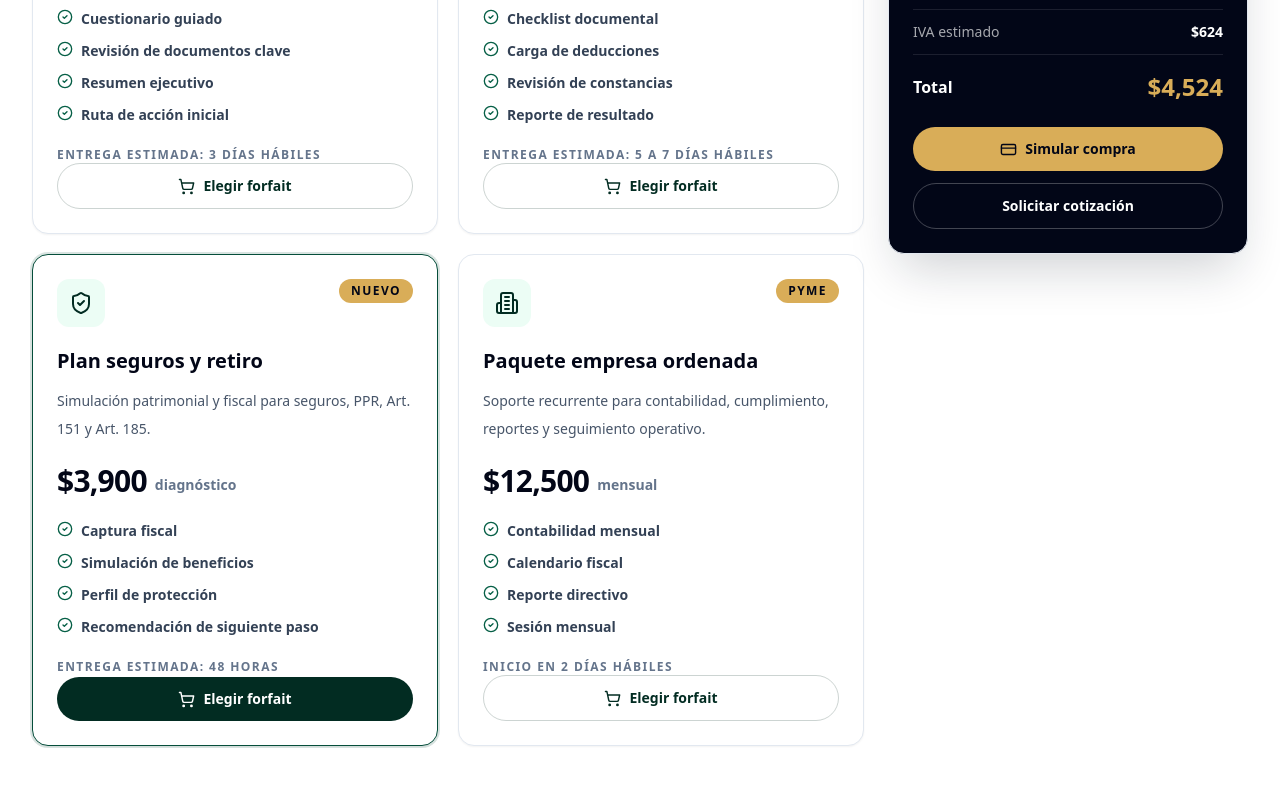
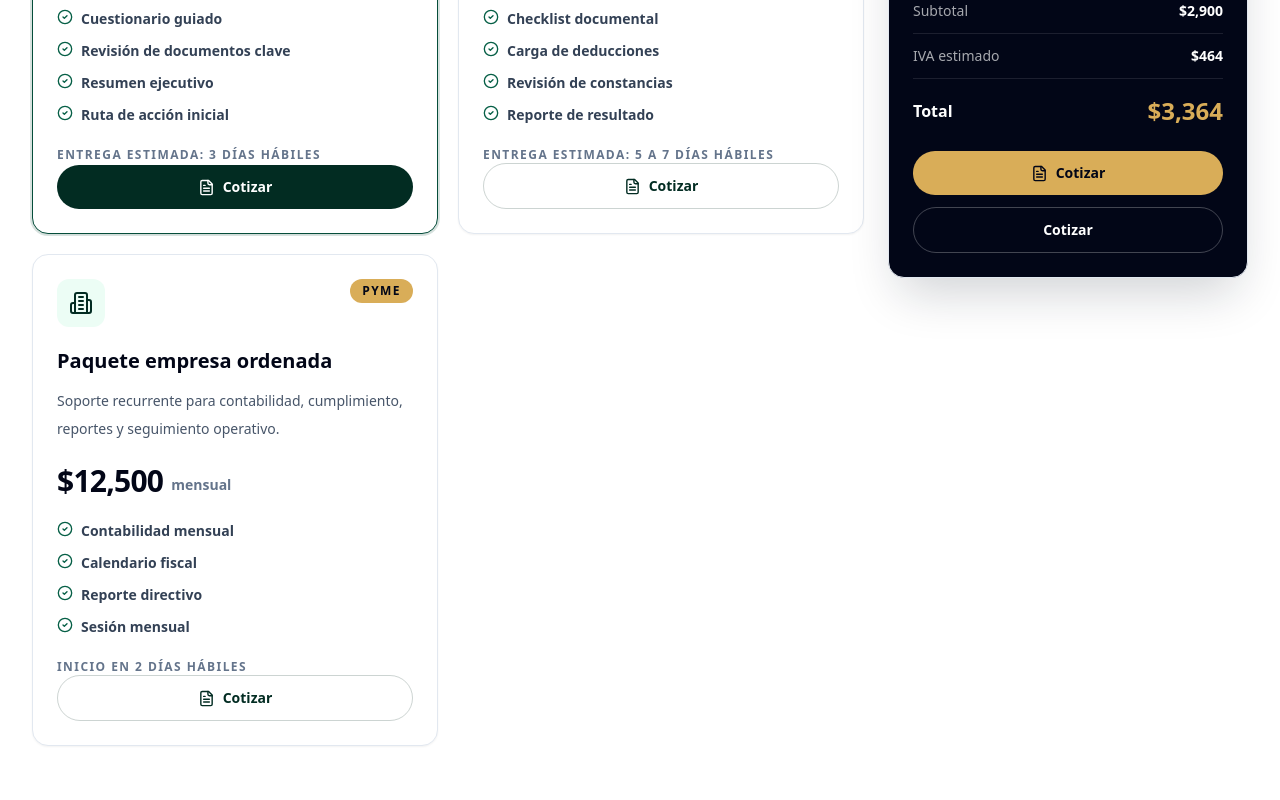
Before and after one commit to o7digital/kabin, a React (Vite) app: page / in a window 1280 px wide. Shown: the part 5160-5960 px from the top of the page. Built offline with nearby package versions, Linux system fonts and the light colour scheme.

Commit message:
Update ecommerce quote flow

```diff
--- a/KabinConsultoriaMockup.jsx
+++ b/KabinConsultoriaMockup.jsx
@@ -19,7 +19,6 @@ import {
   PiggyBank,
   Scale,
   ShieldCheck,
-  ShoppingCart,
   Sparkles,
   UsersRound,
   X,
@@ -331,7 +330,7 @@ const ecommercePackagesEs = [
     icon: Calculator,
     title: "Diagnóstico fiscal express",
     price: 2900,
-    cadence: "pago único",
+    cadence: "Desde",
     tag: "Entrada",
     description: "Revisión inicial para detectar obligaciones, riesgos y oportunidades fiscales.",
     includes: ["Cuestionario guiado", "Revisión de documentos clave", "Resumen ejecutivo", "Ruta de acción inicial"],
@@ -348,16 +347,6 @@ const ecommercePackagesEs = [
     delivery: "Entrega estimada: 5 a 7 días hábiles",
   },
   {
-    icon: ShieldCheck,
-    title: "Plan seguros y retiro",
-    price: 3900,
-    cadence: "diagnóstico",
-    tag: "Nuevo",
-    description: "Simulación patrimonial y fiscal para seguros, PPR, Art. 151 y Art. 185.",
-    includes: ["Captura fiscal", "Simulación de beneficios", "Perfil de protección", "Recomendación de siguiente paso"],
-    delivery: "Entrega estimada: 48 horas",
-  },
-  {
     icon: Building2,
     title: "Paquete empresa ordenada",
     price: 12500,
@@ -389,16 +378,6 @@ const ecommercePackagesEn = [
     description: "Support to prepare information, deductions, and annual filing documentation.",
     includes: ["Document checklist", "Deduction review", "Certificate review", "Result report"],
     delivery: "Estimated delivery: 5 to 7 business days",
-  },
-  {
-    icon: ShieldCheck,
-    title: "Insurance and retirement plan",
-    price: 3900,
-    cadence: "diagnosis",
-    tag: "New",
-    description: "Asset and tax simulation for insurance, PPR, Art. 151, and Art. 185.",
-    includes: ["Tax intake", "Benefit simulation", "Protection profile", "Recommended next step"],
-    delivery: "Estimated delivery: 48 hours",
   },
   {
     icon: Building2,
@@ -465,7 +444,7 @@ export default function KabinConsultoriaMockup() {
   const [isMenuOpen, setIsMenuOpen] = useState(false);
   const [isHeaderHidden, setIsHeaderHidden] = useState(false);
   const [selectedService, setSelectedService] = useState(null);
-  const [selectedPackageIndex, setSelectedPackageIndex] = useState(2);
+  const [selectedPackageIndex, setSelectedPackageIndex] = useState(0);
   const [insuranceInputs, setInsuranceInputs] = useState(defaultInsuranceInputs);
   const [calculatedInsuranceInputs, setCalculatedInsuranceInputs] = useState(defaultInsuranceInputs);
   const [hasCalculatedInsurance, setHasCalculatedInsurance] = useState(true);
@@ -488,9 +467,9 @@ export default function KabinConsultoriaMockup() {
         art151: "Plan Personal de Retiro Art. 151", art185: "Estímulo fiscal Art. 185", withoutDeductions: "Sin deducciones", withPersonal: "Con deducciones personales", withRetirement: "Con deducciones y retiro", isrToPay: "ISR estimado", taxBenefit: "Beneficio fiscal", deductibleApplied: "Deducible aplicado", disclaimer: "Resultado aproximado; no sustituye asesoría fiscal ni representa criterio de autoridad.",
         calculateSimulation: "Calcular simulación", calculationReady: "Resultados actualizados", calculationPending: "Hay cambios sin calcular", mainBenefit: "Beneficio estimado con retiro",
         ecommerceTitle: "Ecommerce", ecommerceHeading: "Forfaits listos para comprar, cotizar y convertir en clientes dentro del CRM.", ecommerceText: "Esta sección simula cómo Kabin podría vender servicios cerrados sin fricción: el cliente elige un paquete, deja sus datos, paga o solicita cotización, y el CRM recibe la oportunidad con todo el contexto.",
-        choosePackage: "Elegir forfait", selectedPackage: "Forfait seleccionado", checkoutDemo: "Checkout simulado", subtotal: "Subtotal", vat: "IVA estimado", total: "Total", payNow: "Simular compra", quoteNow: "Solicitar cotización", crmReady: "Listo para backend + CRM", crmFlow: "Orden web → pago/lead → contacto CRM → tarea comercial → expediente del cliente",
+        choosePackage: "Cotizar", selectedPackage: "Forfait seleccionado", checkoutDemo: "Cotización", subtotal: "Subtotal", vat: "IVA estimado", total: "Total", payNow: "Cotizar", quoteNow: "Cotizar", crmReady: "Listo para backend + CRM", crmFlow: "Orden web → pago/lead → contacto CRM → tarea comercial → expediente del cliente",
         contactTitle: "Recibe acompañamiento profesional.", contactText: "Completa el formulario y te contactaremos para entender tu situación y proponerte una ruta de trabajo.",
-        fullname: "Nombre completo", email: "Correo electrónico", phone: "Teléfono", interest: "Servicio de interés", message: "Mensaje", send: "Enviar solicitud",
+        fullname: "Nombre", lastname: "Apellido", email: "Correo electrónico", phone: "Teléfono", industry: "Tipo de industria", interest: "Servicio de interés", message: "Mensaje", send: "Enviar solicitud",
         privacy: "Aviso de Privacidad", footerNav: "Navegación", footerContact: "Contacto", mexico: "Atención en México", social: "Redes sociales",
         rights: "© 2026 Kabin Consultoría Fiscal y Financiera. Todos los derechos reservados.", terms: "Términos", serviceDetail: "Detalle del servicio", request: "Solicitar asesoría",
       }
@@ -511,9 +490,9 @@ export default function KabinConsultoriaMockup() {
         art151: "Private Retirement Plan Art. 151", art185: "Tax incentive Art. 185", withoutDeductions: "No deductions", withPersonal: "With personal deductions", withRetirement: "With deductions and retirement", isrToPay: "Estimated ISR", taxBenefit: "Tax benefit", deductibleApplied: "Applied deductible", disclaimer: "Approximate result; it does not replace tax advice or represent an authority criterion.",
         calculateSimulation: "Calculate simulation", calculationReady: "Results updated", calculationPending: "Changes not calculated", mainBenefit: "Estimated benefit with retirement",
         ecommerceTitle: "Ecommerce", ecommerceHeading: "Packaged services ready to buy, quote, and convert into CRM clients.", ecommerceText: "This section simulates how Kabin could sell fixed-scope services with less friction: the client picks a package, shares details, pays or requests a quote, and the CRM receives the opportunity with context.",
-        choosePackage: "Choose package", selectedPackage: "Selected package", checkoutDemo: "Simulated checkout", subtotal: "Subtotal", vat: "Estimated VAT", total: "Total", payNow: "Simulate purchase", quoteNow: "Request quote", crmReady: "Backend + CRM ready", crmFlow: "Web order → payment/lead → CRM contact → sales task → client file",
+        choosePackage: "Quote", selectedPackage: "Selected package", checkoutDemo: "Quote", subtotal: "Subtotal", vat: "Estimated VAT", total: "Total", payNow: "Quote", quoteNow: "Quote", crmReady: "Backend + CRM ready", crmFlow: "Web order → payment/lead → CRM contact → sales task → client file",
         contactTitle: "Receive professional support.", contactText: "Complete the form and we will contact you to understand your needs and propose a work plan.",
-        fullname: "Full name", email: "Email", phone: "Phone", interest: "Service of interest", message: "Message", send: "Send request",
+        fullname: "First name", lastname: "Last name", email: "Email", phone: "Phone", industry: "Industry type", interest: "Service of interest", message: "Message", send: "Send request",
         privacy: "Privacy Notice", footerNav: "Navigation", footerContact: "Contact", mexico: "Service in Mexico", social: "Social media",
         rights: "© 2026 Kabin Tax and Financial Consulting. All rights reserved.", terms: "Terms", serviceDetail: "Service details", request: "Request consultation",
       };
@@ -583,6 +562,12 @@ export default function KabinConsultoriaMockup() {
   };
 
   const closeMenu = () => setIsMenuOpen(false);
+  const quotePackage = (index) => {
+    setSelectedPackageIndex(index);
+    window.requestAnimationFrame(() => {
+      document.getElementById("contacto")?.scrollIntoView({ behavior: "smooth", block: "start" });
+    });
+  };
   const active = t.heroSlides[currentSlide];
   const parsedInsurance = {
     income: Number(calculatedInsuranceInputs.income) || 0,
@@ -1193,14 +1178,14 @@ export default function KabinConsultoriaMockup() {
                       <p className="mt-5 text-xs font-bold uppercase tracking-[0.12em] text-slate-500">{item.delivery}</p>
                       <button
                         type="button"
-                        onClick={() => setSelectedPackageIndex(index)}
+                        onClick={() => quotePackage(index)}
                         className={`mt-auto inline-flex items-center justify-center gap-2 rounded-full px-5 py-3 text-sm font-black transition ${
                           isSelected
                             ? "bg-emerald-950 text-white"
                             : "border border-emerald-950/20 text-emerald-950 hover:bg-emerald-950 hover:text-white"
                         }`}
                       >
-                        <ShoppingCart size={17} /> {t.choosePackage}
+                        <FileText size={17} /> {t.choosePackage}
                       </button>
                     </article>
                   );
@@ -1239,18 +1224,20 @@ export default function KabinConsultoriaMockup() {
                 </div>
 
                 <div className="mt-6 grid gap-3">
-                  <a
-                    href="#contacto"
+                  <button
+                    type="button"
+                    onClick={() => quotePackage(selectedPackageIndex)}
                     className="inline-flex items-center justify-center gap-2 rounded-full bg-[#d9ad58] px-5 py-3 text-sm font-black text-slate-950 transition hover:-translate-y-0.5"
                   >
-                    <CreditCard size={17} /> {t.payNow}
-                  </a>
-                  <a
-                    href="#contacto"
+                    <FileText size={17} /> {t.payNow}
+                  </button>
+                  <button
+                    type="button"
+                    onClick={() => quotePackage(selectedPackageIndex)}
                     className="inline-flex items-center justify-center rounded-full border border-white/25 px-5 py-3 text-sm font-black text-white transition hover:bg-white hover:text-slate-950"
                   >
                     {t.quoteNow}
-                  </a>
+                  </button>
                 </div>
               </aside>
             </div>
@@ -1304,6 +1291,9 @@ export default function KabinConsultoriaMockup() {
               method="POST"
               className="mt-8 grid gap-4 md:grid-cols-2"
             >
+              <input type="hidden" name="_subject" value={`Nueva cotización Kabin: ${selectedPackage.title}`} />
+              <input type="hidden" name="forfait_seleccionado" value={selectedPackage.title} />
+              <input type="hidden" name="precio_forfait" value={formatMxn(packageSubtotal)} />
               <label className="grid gap-2">
                 <span className="text-xs font-bold uppercase tracking-[0.14em] text-amber-100">{t.fullname}</span>
                 <input
@@ -1312,6 +1302,16 @@ export default function KabinConsultoriaMockup() {
                   required
                   className="rounded-xl border border-white/20 bg-white/10 px-4 py-3 text-white placeholder:text-white/55 focus:border-white/45 focus:outline-none"
                   placeholder="Tu nombre"
+                />
+              </label>
+              <label className="grid gap-2">
+                <span className="text-xs font-bold uppercase tracking-[0.14em] text-amber-100">{t.lastname}</span>
+                <input
+                  type="text"
+                  name="apellido"
+                  required
+                  className="rounded-xl border border-white/20 bg-white/10 px-4 py-3 text-white placeholder:text-white/55 focus:border-white/45 focus:outline-none"
+                  placeholder="Tu apellido"
                 />
               </label>
               <label className="grid gap-2">
@@ -1329,18 +1329,29 @@ export default function KabinConsultoriaMockup() {
                 <input
                   type="tel"
                   name="telefono"
+                  required
                   className="rounded-xl border border-white/20 bg-white/10 px-4 py-3 text-white placeholder:text-white/55 focus:border-white/45 focus:outline-none"
                   placeholder="Tu teléfono"
                 />
               </label>
               <label className="grid gap-2">
-                <span className="text-xs font-bold uppercase tracking-[0.14em] text-amber-100">{t.interest}</span>
-                <input
-                  type="text"
-                  name="servicio"
+                <span className="text-xs font-bold uppercase tracking-[0.14em] text-amber-100">{t.industry}</span>
+                <select
+                  name="tipo_industria"
+                  required
                   className="rounded-xl border border-white/20 bg-white/10 px-4 py-3 text-white placeholder:text-white/55 focus:border-white/45 focus:outline-none"
-                  placeholder="Contabilidad, fiscal, patrimonial..."
-                />
+                  defaultValue=""
+                >
+                  <option value="" disabled className="text-slate-950">Selecciona una industria</option>
+                  <option value="Comercio" className="text-slate-950">Comercio</option>
+                  <option value="Servicios profesionales" className="text-slate-950">Servicios profesionales</option>
+                  <option value="Construcción / inmobiliario" className="text-slate-950">Construcción / inmobiliario</option>
+                  <option value="Restaurantes / alimentos" className="text-slate-950">Restaurantes / alimentos</option>
+                  <option value="Tecnología" className="text-slate-950">Tecnología</option>
+                  <option value="Salud" className="text-slate-950">Salud</option>
+                  <option value="Manufactura" className="text-slate-950">Manufactura</option>
+                  <option value="Otro" className="text-slate-950">Otro</option>
+                </select>
               </label>
               <label className="grid gap-2 md:col-span-2">
                 <span className="text-xs font-bold uppercase tracking-[0.14em] text-amber-100">{t.message}</span>
```
